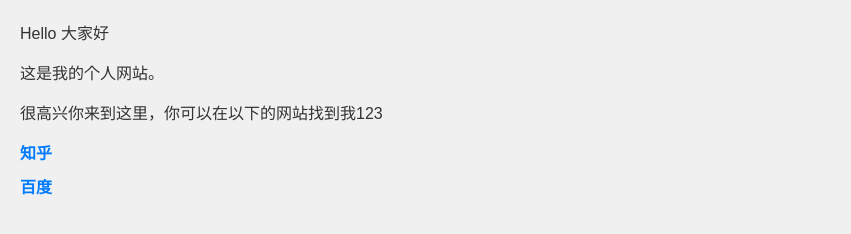
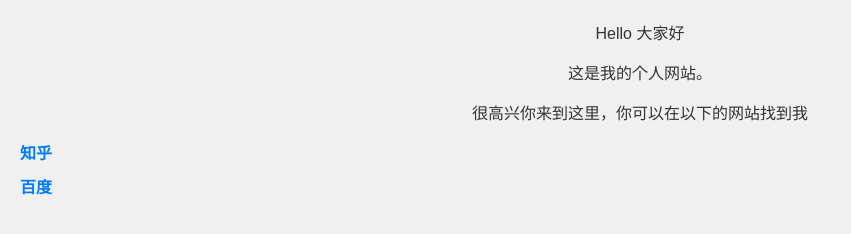
Before and after one commit to utopiagrey/Utopiagrey.github.io, a plain HTML site: page index.html in a window 1280 px wide. Shown: the whole page, without its empty margins (0-851 px from the left). Drawn offline with Linux system fonts and the light colour scheme.

Commit message:
Update index.html

```diff
--- a/index.html
+++ b/index.html
@@ -10,6 +10,7 @@
       background-color: #f0f0f0;
       color: #333;
       margin: 20px;
+      text-align: center; /* 将文本水平居中 */
     }
 
     p {
@@ -19,6 +20,7 @@
     ul {
       list-style-type: none;
       padding: 0;
+      text-align: left; /* 使列表项文本左对齐 */
     }
 
     li {
@@ -39,7 +41,7 @@
 <body>
   <p>Hello 大家好</p>
   <p>这是我的个人网站。</p>
-  <p>很高兴你来到这里，你可以在以下的网站找到我123</p>
+  <p>很高兴你来到这里，你可以在以下的网站找到我</p>
 
   <ul>
     <li><a href="https://www.zhihu.com">知乎</a></li>
```
